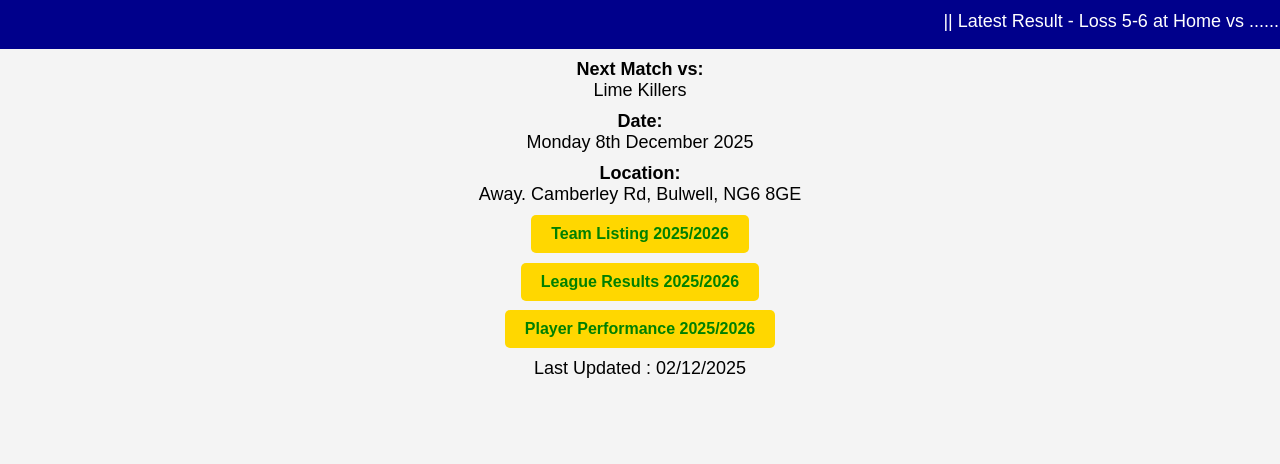
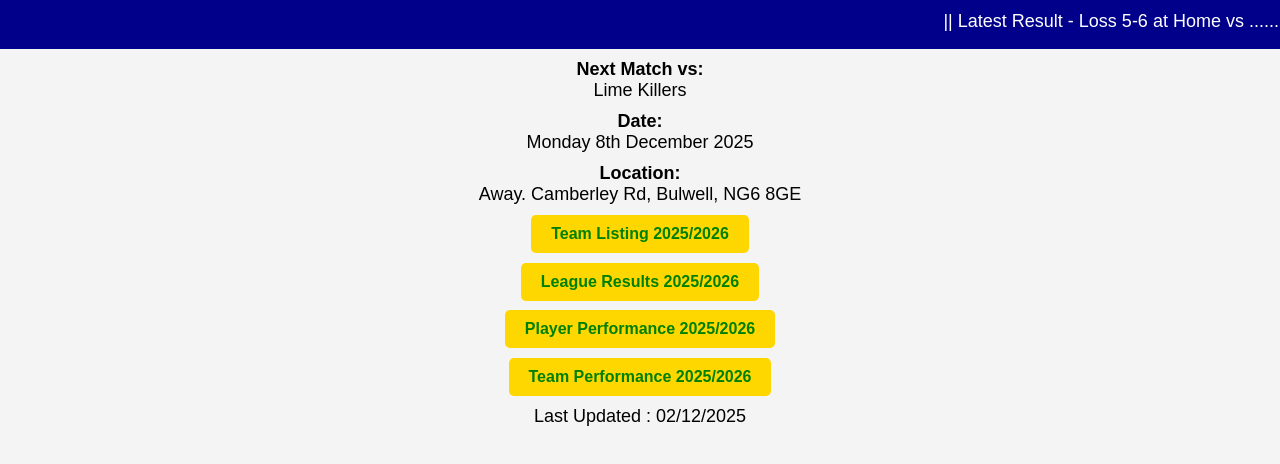
Before and after one commit to con-club-pool-2026/home-page, a plain HTML site: page index.html in a window 1280 px wide. Shown: the part 64-528 px from the top of the page. Drawn offline with Linux system fonts and the light colour scheme.

Commit message:
Update index.html

```diff
--- a/index.html
+++ b/index.html
@@ -101,6 +101,7 @@
 <p><a href="https://con-club-pool-2026.github.io/team-listing/" class="button-link">Team Listing 2025/2026</a></p>
 <p><a href="https://con-club-pool-2026.github.io/league-results/" class="button-link">League Results 2025/2026</a></p>
 <p><a href="" class="button-link">Player Performance 2025/2026</a></p>
+<p><a href="" class="button-link">Team Performance 2025/2026</a></p>
 
 <section>
 <div class="sub-header">Last Updated : 02/12/2025</div>
```
